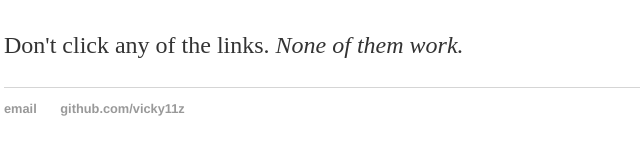
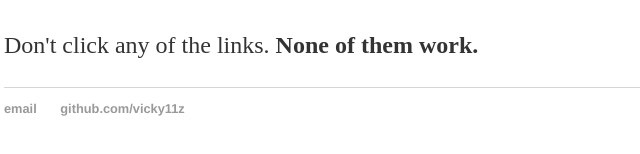
Before and after one commit to vicky11z/vicky11z.github.io, a plain HTML site: page index.html in a window 1280 px wide. Shown: the part 168-322 px from the top of the page, 188-828 px from the left. Drawn offline with Linux system fonts and the light colour scheme.

Commit message:
Update index.html
getting my name out there

```diff
--- a/index.html
+++ b/index.html
@@ -16,7 +16,7 @@
 		<div class="container">
     		<div class="blurb">
         		<h1>Hello World</h1>
-				<p>Don't click any of the links. <em>None of them work.</em></p>
+				<p>Don't click any of the links. <b>None of them work.</b></p>
     		</div><!-- /.blurb -->
 		</div><!-- /.container -->
 		<footer>
```
